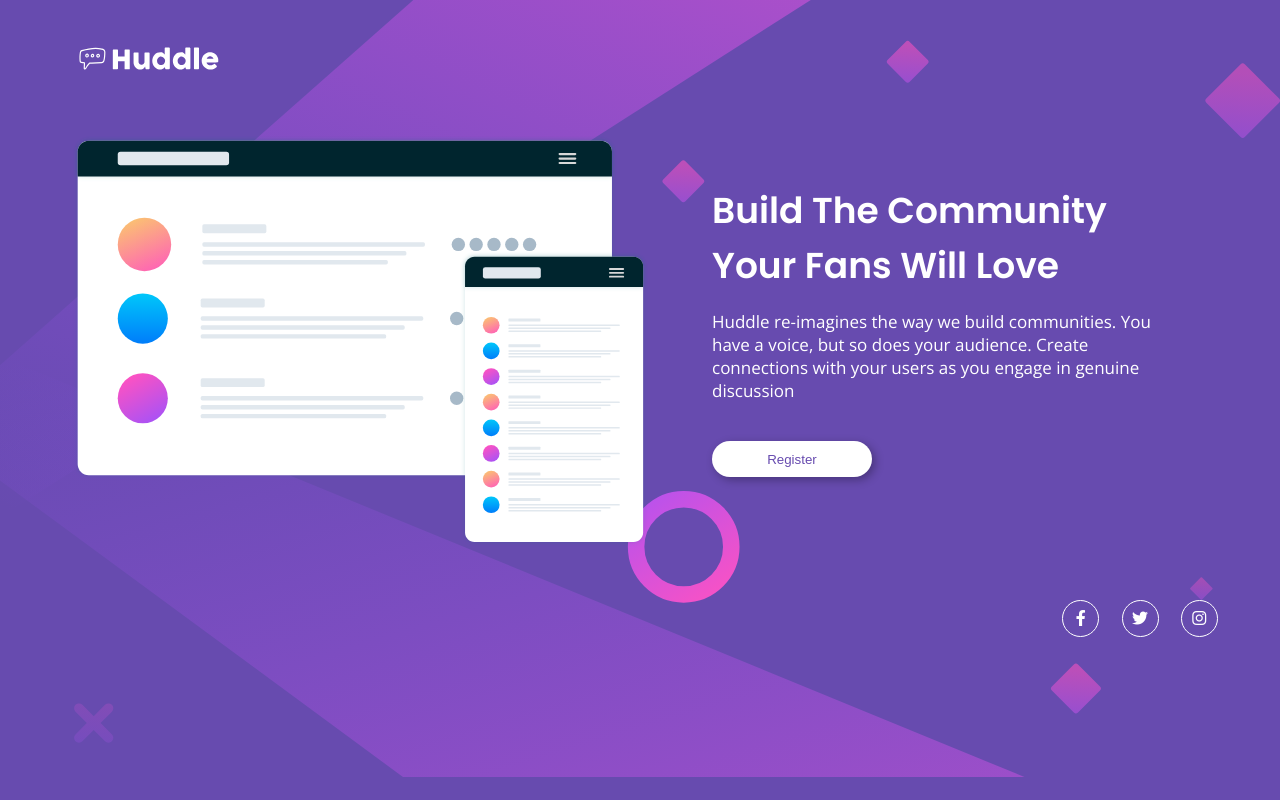
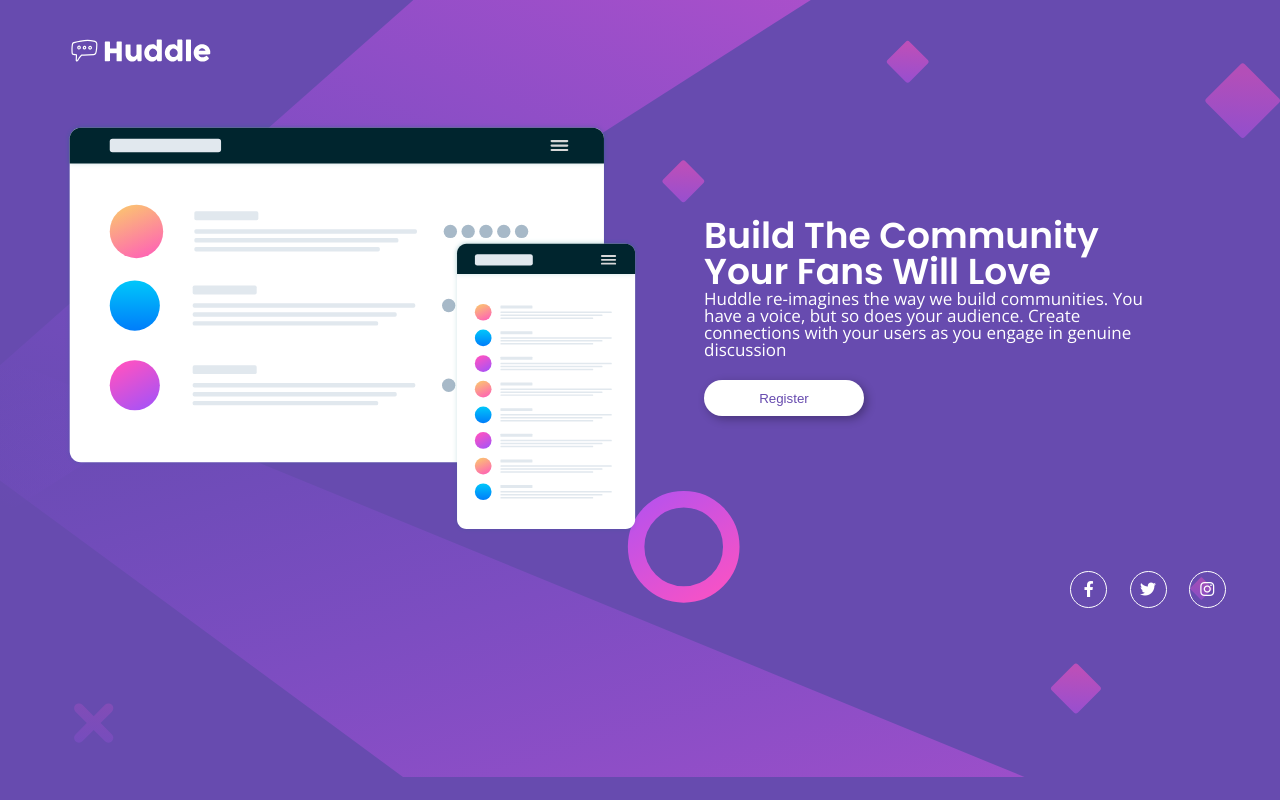
Before and after one commit to devdartagnan/Huddle-landing-page, a plain HTML site: page index.html in a window 1280 px wide. Drawn offline with nearby package versions, Linux system fonts and the light colour scheme.

Commit message:
ref: adjusting design

```diff
--- a/css/global.css
+++ b/css/global.css
@@ -15,7 +15,11 @@ body {
 }
 
 header {
+    display: grid;
+    max-width: 1440px;
+    margin: auto;
     padding: 16px 32px;
+    place-items: flex-start;
 }
 
 .logo-header {
@@ -24,6 +28,7 @@ header {
 
 .container {
     align-items: center;
+    box-sizing: border-box;
     display: flex;
     flex-direction: column;
     justify-content: center;
@@ -69,6 +74,7 @@ header {
 
 .container-footer {
     align-items: center;
+    box-sizing: border-box;
     display: flex;
     flex-direction: column;
     justify-content: center;
@@ -109,6 +115,7 @@ header {
 
 @media screen and (min-width:1024px) {
     header {
+        max-width: 1440px;
         padding: 32px 64px;
     }
 
--- /dev/null
+++ b/css/reset.css
@@ -0,0 +1,48 @@
+/* http://meyerweb.com/eric/tools/css/reset/
+   v2.0 | 20110126
+   License: none (public domain)
+*/
+
+html, body, div, span, applet, object, iframe,
+h1, h2, h3, h4, h5, h6, p, blockquote, pre,
+a, abbr, acronym, address, big, cite, code,
+del, dfn, em, img, ins, kbd, q, s, samp,
+small, strike, strong, sub, sup, tt, var,
+b, u, i, center,
+dl, dt, dd, ol, ul, li,
+fieldset, form, label, legend,
+table, caption, tbody, tfoot, thead, tr, th, td,
+article, aside, canvas, details, embed,
+figure, figcaption, footer, header, hgroup,
+menu, nav, output, ruby, section, summary,
+time, mark, audio, video {
+	margin: 0;
+	padding: 0;
+	border: 0;
+	font-size: 100%;
+	font: inherit;
+	vertical-align: baseline;
+}
+/* HTML5 display-role reset for older browsers */
+article, aside, details, figcaption, figure,
+footer, header, hgroup, menu, nav, section {
+	display: block;
+}
+body {
+	line-height: 1;
+}
+ol, ul {
+	list-style: none;
+}
+blockquote, q {
+	quotes: none;
+}
+blockquote:before, blockquote:after,
+q:before, q:after {
+	content: '';
+	content: none;
+}
+table {
+	border-collapse: collapse;
+	border-spacing: 0;
+}
--- a/index.html
+++ b/index.html
@@ -12,6 +12,7 @@
   <link rel="preconnect" href="https://fonts.gstatic.com" crossorigin>
   <link href="https://fonts.googleapis.com/css2?family=Open+Sans&family=Poppins:wght@400;600&display=swap"
     rel="stylesheet">
+    <link rel="stylesheet" href="css/reset.css">
   <link rel="stylesheet" href="css/global.css">
   <title>Frontend Mentor | Huddle landing page with single introductory section</title>
 </head>
```
